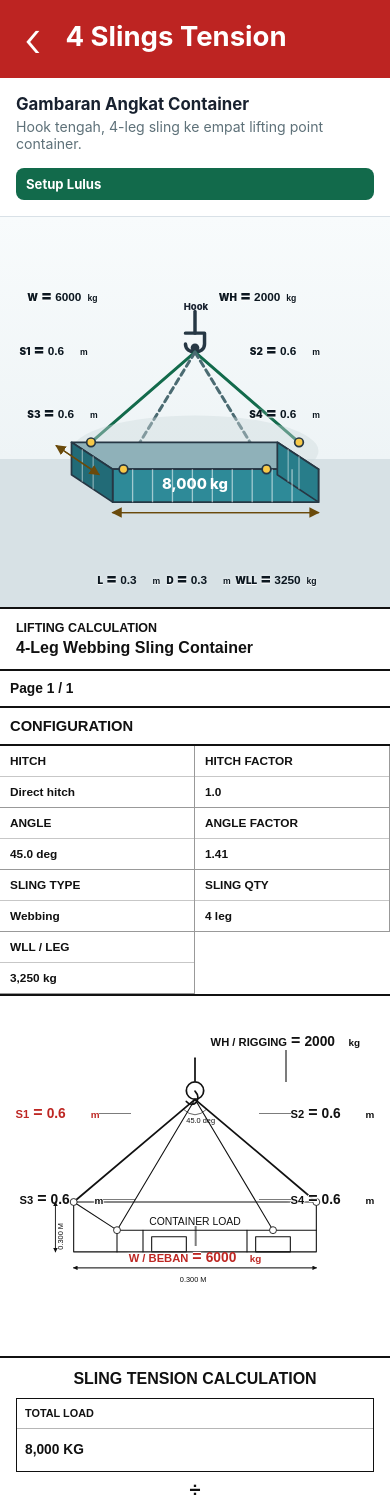
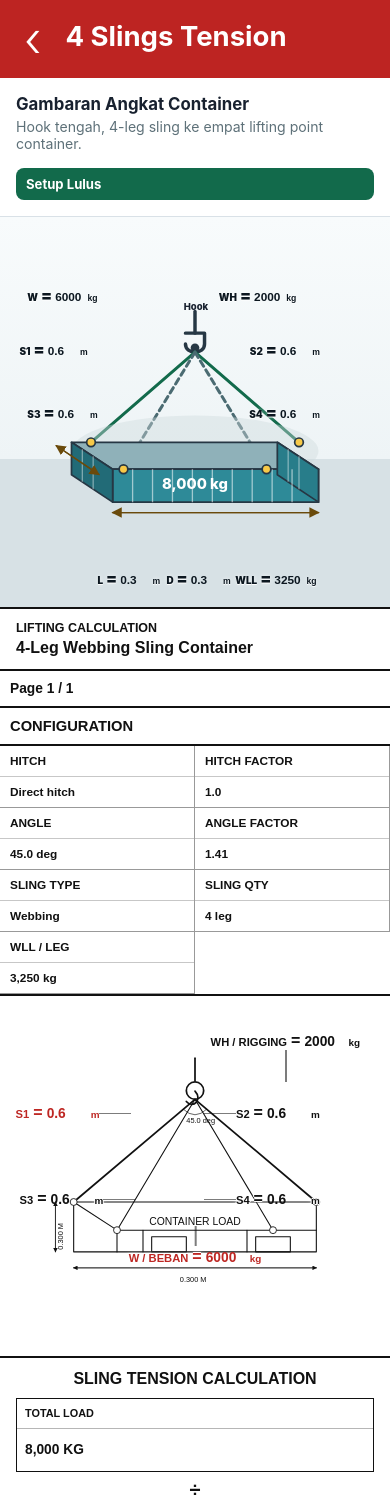
Before and after one commit to panadol94/rigging-calculator-my, a React (Vite) app: page / in a window 390 px wide. Shown: the top 1507 px of the page. Built offline with nearby package versions, Linux system fonts and the light colour scheme.

Commit message:
fix: prevent mobile sheet label clipping

```diff
--- a/src/styles.css
+++ b/src/styles.css
@@ -4,6 +4,8 @@
   font-family:
     Inter, ui-sans-serif, system-ui, -apple-system, BlinkMacSystemFont, "Segoe UI",
     sans-serif;
+  max-width: 100%;
+  overflow-x: hidden;
 }
 
 * {
@@ -12,10 +14,14 @@
 
 body {
   margin: 0;
+  max-width: 100%;
+  overflow-x: hidden;
 }
 
 main {
   min-height: 100vh;
+  max-width: 100%;
+  overflow-x: hidden;
 }
 
 .topbar {
@@ -1333,7 +1339,7 @@ dd {
   }
 
   .sheetSlingInput2 {
-    right: 4%;
+    right: 16%;
     top: 30%;
   }
 
@@ -1343,7 +1349,7 @@ dd {
   }
 
   .sheetSlingInput4 {
-    right: 4%;
+    right: 16%;
     top: 54%;
   }
 
@@ -1467,6 +1473,11 @@ dd {
     display: none;
   }
 
+  .sheetSlingInput2,
+  .sheetSlingInput4 {
+    right: 18%;
+  }
+
   .sheetLoadInput {
     top: 70%;
   }
```
